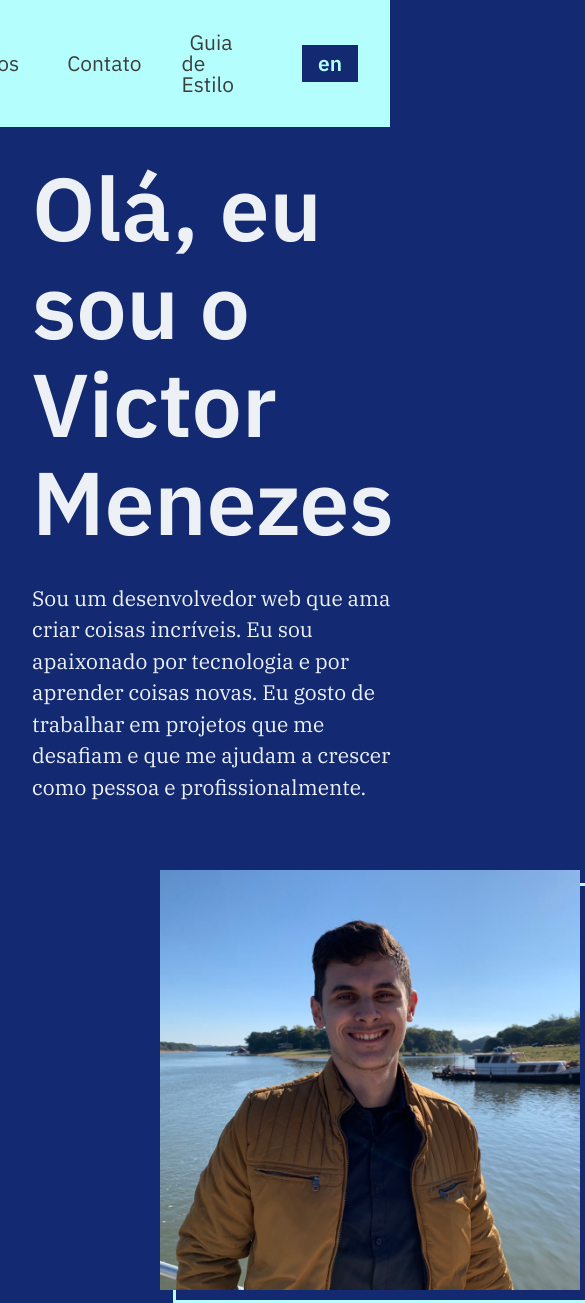
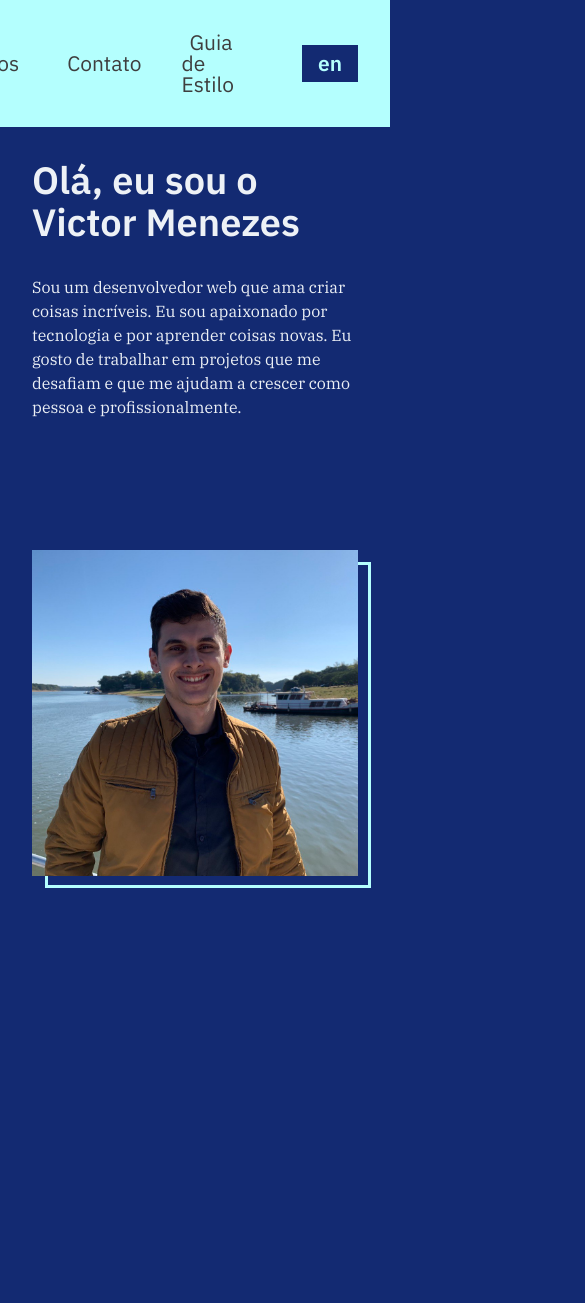
Before and after one commit to teixeiravictor/my-blog, a Next.js app: page / in a window 390 px wide. Shown: the whole page, 585 px wide, since content can reach past the window. After the commit the page ends 940 px from the top, so only its background shows below. Built offline with nearby package versions, Linux system fonts and the light colour scheme; some icons are missing.

Commit message:
feat: responsive SectionHero

```diff
--- a/src/components/SectionHero/index.js
+++ b/src/components/SectionHero/index.js
@@ -27,7 +27,7 @@ const SectionHero = () => {
               src={`/assets/img/profile.jpeg`}
               width={420}
               height={420}
-              layout="fixed"
+              layout="responsive"
               objectFit="cover"
             />
           </S.FloatAnimation>
--- a/src/components/SectionHero/styled.js
+++ b/src/components/SectionHero/styled.js
@@ -1,6 +1,7 @@
 import styled, { css } from "styled-components";
 
 import transitions from "styles/transitions";
+import media from "styles/media";
 
 export const Wrapper = styled.div`
   ${({ theme }) => css`
@@ -8,7 +9,10 @@ export const Wrapper = styled.div`
     margin: 0 auto;
     max-width: ${theme.grid.container};
     width: 100%;
-    height: calc(100vh - 85px);
+
+    ${media.tablet`
+      height: calc(100vh - 101px);
+    `};
   `}
 `;
 
@@ -22,14 +26,23 @@ export const Container = styled.div`
 export const Picture = styled.div`
   display: flex;
   flex-direction: column;
-  flex: 1;
-  margin-left: ${({ theme }) => theme.spacings.xxlarge};
+  flex: 100%;
   position: relative;
+  margin-top: ${({ theme }) => theme.spacings.xlarge};
+  margin-bottom: ${({ theme }) => theme.spacings.medium};
+
+  ${media.tablet`
+    flex: 40%;
+  `};
+
+  ${media.desktop`
+    flex: 35%;
+  `}
 `;
 
 export const Box = styled.div`
-  width: 420px;
-  height: 420px;
+  width: 100%;
+  height: 100%;
   border: 3px solid ${({ theme }) => theme.colors.secondary};
   margin: 0 auto;
   position: absolute;
@@ -53,21 +66,43 @@ export const FloatAnimation = styled.div`
 export const Info = styled.div`
   display: flex;
   flex-direction: column;
-  flex: 2;
+  flex: 100%;
+
+  ${media.tablet`
+    padding-right: ${({ theme }) => theme.spacings.large};
+    flex: 60%;
+  `};
+
+  ${media.desktop`
+    padding-right: ${({ theme }) => theme.spacings.xlarge};
+    flex: 65%;
+  `}
 `;
 
 export const Title = styled.h2`
   ${({ theme }) => css`
-    font-size: ${theme.font.sizes.xxlarge};
+    font-size: ${theme.font.sizes.medium};
     font-weight: ${theme.font.bold};
     margin-bottom: ${theme.spacings.medium};
+
+    ${media.tablet`
+      font-size: ${theme.font.sizes.xlarge};
+    `};
+
+    ${media.desktop`
+      font-size: ${theme.font.sizes.xxlarge};
+    `};
   `}
 `;
 
 export const Description = styled.p`
   ${({ theme }) => css`
-    font-size: ${theme.font.sizes.xsmall};
+    font-size: ${theme.font.sizes.xxsmall};
     font-weight: ${theme.font.regular};
     margin-bottom: ${theme.spacings.medium};
+
+    ${media.tablet`
+      font-size: ${theme.font.sizes.xsmall};
+    `};
   `}
 `;
```
